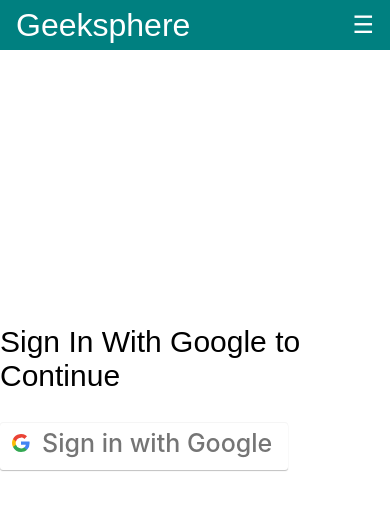
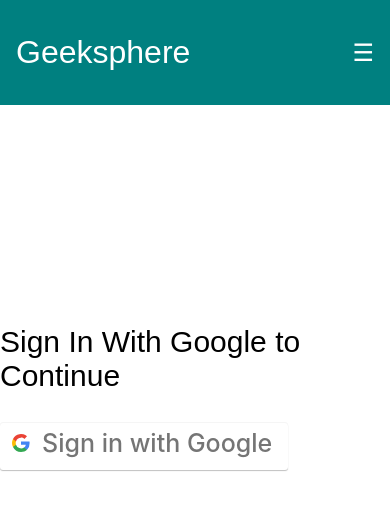
Before and after one commit to shreyas2711/Blog-App, a React (Create React App) app: page /login in a window 390 px wide. Shown: the top 510 px of the page. Built offline with nearby package versions, Linux system fonts and the light colour scheme; no server answers; a web font is replaced by a local one.

Commit message:
new commit

```diff
--- a/src/App.css
+++ b/src/App.css
@@ -792,6 +792,10 @@
 }
 
 @media (max-width: 768px) {
+
+  .navbar{
+    height: 105px;
+  }
   .menu {
     display: none;
     position: absolute;
@@ -820,4 +824,16 @@
   .hamburger {
     display: block;
   }
+  .upper-posts-container{
+    display: none;
+  }
+  .upperpost-heading{
+    display: none;
+  }
+
+  .starting{
+
+    margin-top: 28rem;
+  }
+
 }
```
